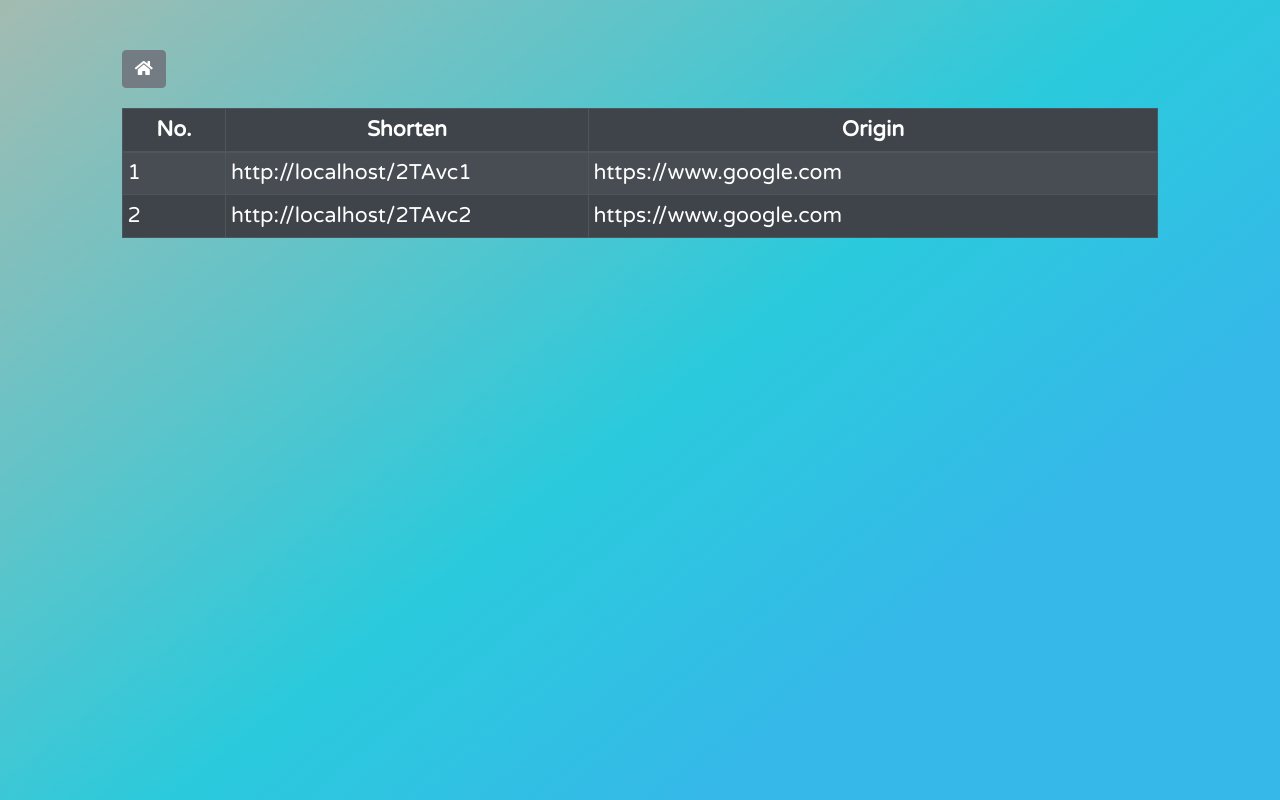
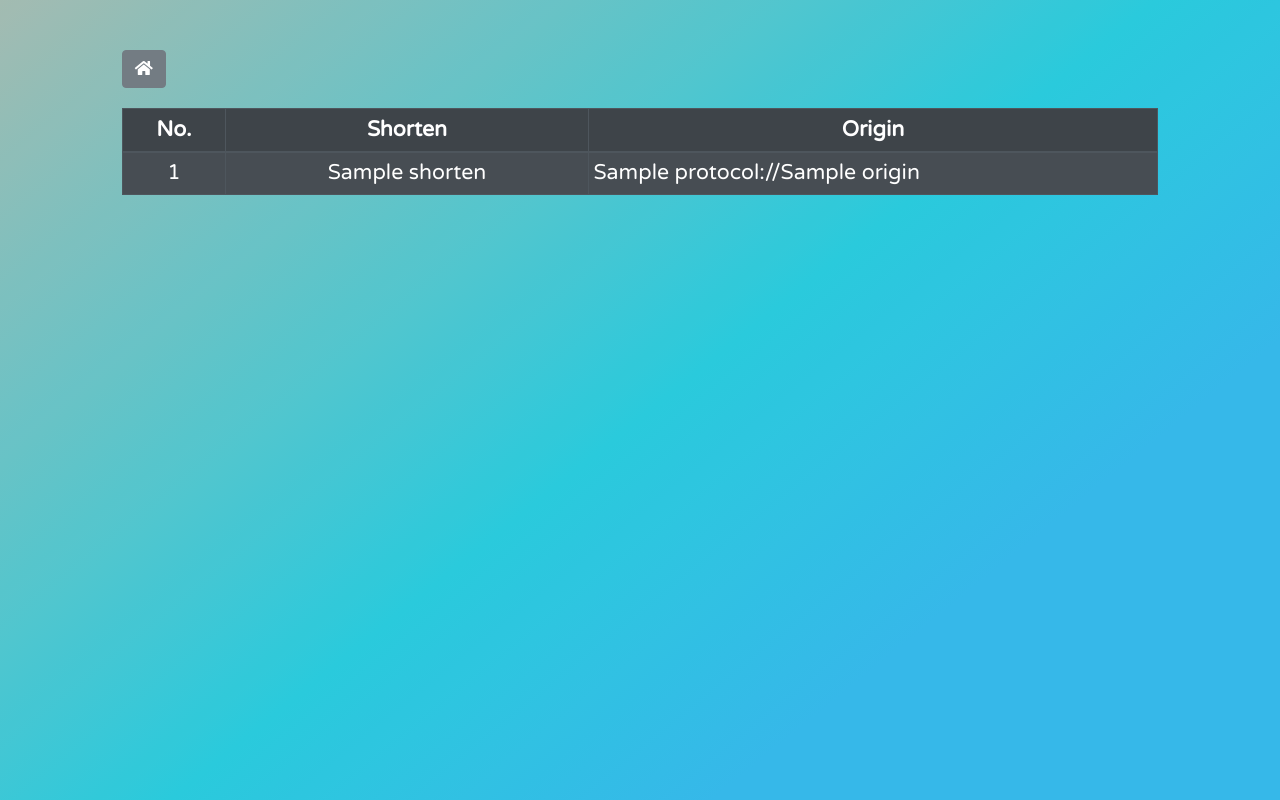
Before and after one commit to Shaffron/url-shortener, a Flask app: template templates/list.html in a window 1280 px wide. Run offline with Flask 2, Linux system fonts and the light colour scheme; the template is opened without the code that fills it: most values are stand-ins (such as "Sample title", 1, 10 or a date in 2020); parts of the project's set-up code (start-up, migrations or seed data) failed here and were passed over; some libraries are stand-ins or nearby versions.

Commit message:
feature: Add auto url shorener
기본 단축 URL 생성 기능 추가
마크업을 추가하여 브라우저를 통해 단축 URL을 생성 할 수도록 구현
페이지마다 요구하는 정적파일 최적화하여 다운로드 타임 단축

```diff
--- a/app.py
+++ b/app.py
@@ -1,6 +1,7 @@
 from flask import Flask
 
-from compressor.views import IndexView, RedirectView, UrlListView
+from compressor.views import IndexView, RedirectView
+from compressor.views import UrlGeneratorView, UrlListView
 
 
 app = Flask(__name__)
@@ -8,19 +9,22 @@ app = Flask(__name__)
 # export settings
 app.config.from_object('settings.default')
 
-
 # router
 app.add_url_rule(
     rule='/',
     view_func=IndexView.as_view('index')
 )
 app.add_url_rule(
+    rule='/list',
+    view_func=UrlListView.as_view('list')
+)
+app.add_url_rule(
+    rule='/generate',
+    view_func=UrlGeneratorView.as_view('generate')
+)
+app.add_url_rule(
     rule='/<url>',
     view_func=RedirectView.as_view('redirect')
-)
-app.add_url_rule(
-    rule='/list',
-    view_func=UrlListView.as_view('list')
 )
 
 
--- a/static/css/default.css
+++ b/static/css/default.css
@@ -1,4 +1,5 @@
 @import url(http://fonts.googleapis.com/css?family=Varela+Round);
+
 
 #app {
     height:100vh;
@@ -37,6 +38,10 @@
     color: purple;
 }
 
+.tc {
+    text-align: center !important;
+}
+
 .nav-pills .nav-link:not(.active) {
     color: #007bff;
     background: #fff;
--- a/static/js/index.js
+++ b/static/js/index.js
@@ -0,0 +1,77 @@
+let Compressor = {
+  init: function() {
+    this.bindEvent();
+    new ClipboardJS('.btn');
+  },
+  bindEvent: function() {
+    // form clear
+    $('#shorten_url')
+      .on('show.bs.tab', (event) => {
+        let $forms = $('#shorten_url form');
+        let $shorten_inputs = $('#shorten_url .copy .input-group');
+        $shorten_inputs.css('visibility', 'hidden');
+        $forms.each(function() {
+          this.reset();
+        });
+      });
+
+    // auto generate
+    $('#auto .form-row .submit')
+      .off('click')
+      .on('click', (event) => {
+        event.preventDefault();
+        this.createAutoShortenUrl();
+      });
+
+    // manual generate
+    $('#manual .form-row .submit')
+      .off('click')
+      .on('click', (event) => {
+        event.preventDefault();
+        this.createManualShortenUrl();
+      });
+  },
+  createAutoShortenUrl: function() {
+    let $elem = $('#auto');
+    let $select = $elem.find('select')
+    let $input = $elem.find('input.origin');
+    let protocol = $select.val();
+    let origin = $input.val();
+
+    // check origin is empty
+    if(!origin.trim()) {
+      toastr.error('please input origin url');
+      $input.focus();
+      return;
+    }
+
+    // validate url
+    let regex = /^[\w.-]+(?:\.[\w\.-]+)+[\w\-\._~:/?#[\]@!\$&'\(\)\*\+,;=.]+$/;
+    if (!origin.match(regex)) {
+      toastr.error('please check url');
+      $input.focus();
+      return;
+    }
+
+    $.ajax({
+      url: '/generate',
+      method: 'POST',
+      data: {
+        category: 'auto',
+        protocol: protocol,
+        origin: origin.trim()
+      },
+      success: (response) => {
+        let $elem = $('#auto input.shorten');
+        $elem.val(response.url);
+        $elem.parent('.input-group').css('visibility', 'visible');
+      },
+      error: () => {
+        toastr.error('fail');
+      }
+    });
+  },
+  createManualShortenUrl: function() {
+
+  },
+};
--- a/templates/layout.html
+++ b/templates/layout.html
@@ -4,17 +4,15 @@
         <title>URL Compressor</title>
         <link rel="stylesheet" type="text/css" href="https://cdnjs.cloudflare.com/ajax/libs/twitter-bootstrap/4.3.1/css/bootstrap.min.css" />
         <link rel="stylesheet" type="text/css" href="https://cdnjs.cloudflare.com/ajax/libs/font-awesome/5.9.0/css/all.min.css" />
-        <link rel="stylesheet" type="text/css" href="{{ url_for('static', filename='css/preset.css')}}" />
         <link rel="stylesheet" type="text/css" href="{{ url_for('static', filename='css/default.css')}}" />
+        {% block css %} {% endblock %}
     </head>
     <body>
         <div id="app" class="row">
-            {% block content %}
-            {% endblock %}
+            {% block content %} {% endblock %}
         </div>
         <script type="text/javascript" src="https://cdnjs.cloudflare.com/ajax/libs/jquery/3.4.1/jquery.min.js"></script>
         <script type="text/javascript" src="https://cdnjs.cloudflare.com/ajax/libs/twitter-bootstrap/4.3.1/js/bootstrap.bundle.js"></script>
-        <script type="text/javascript" src="https://cdnjs.cloudflare.com/ajax/libs/clipboard.js/2.0.4/clipboard.min.js"></script>
-        <script type="text/javascript" src="{{ url_for('static', filename='js/index.js')}}"></script>
+        {% block js %} {% endblock %}
     </body>
 </html>
--- a/templates/list.html
+++ b/templates/list.html
@@ -12,21 +12,18 @@
                 <col width="55%" />
             </colgroup>
             <thead>
-                <th style="text-align: center;">No.</th>
-                <th style="text-align: center;">Shorten</th>
-                <th style="text-align: center;">Origin</th>
+                <th class="tc">No.</th>
+                <th class="tc">Shorten</th>
+                <th class="tc">Origin</th>
             </thead>
             <tbody>
+                {% for url in urls %}
                 <tr>
-                    <td>1</td>
-                    <td>http://localhost/2TAvc1</td>
-                    <td>https://www.google.com</td>
+                    <td class="tc">{{ url.index }}</td>
+                    <td class="tc">{{ url.shorten }}</td>
+                    <td>{{ url.protocol }}://{{ url.origin }}</td>
                 </tr>
-                <tr>
-                    <td>2</td>
-                    <td>http://localhost/2TAvc2</td>
-                    <td>https://www.google.com</td>
-                </tr>
+                {% endfor %}
             </tbody>
         </table>
     </div>
```
Also changed, not shown: compressor/manager.py (+10 -6 lines), compressor/views.py (+27 -11 lines), templates/index.html (+26 -11 lines).
